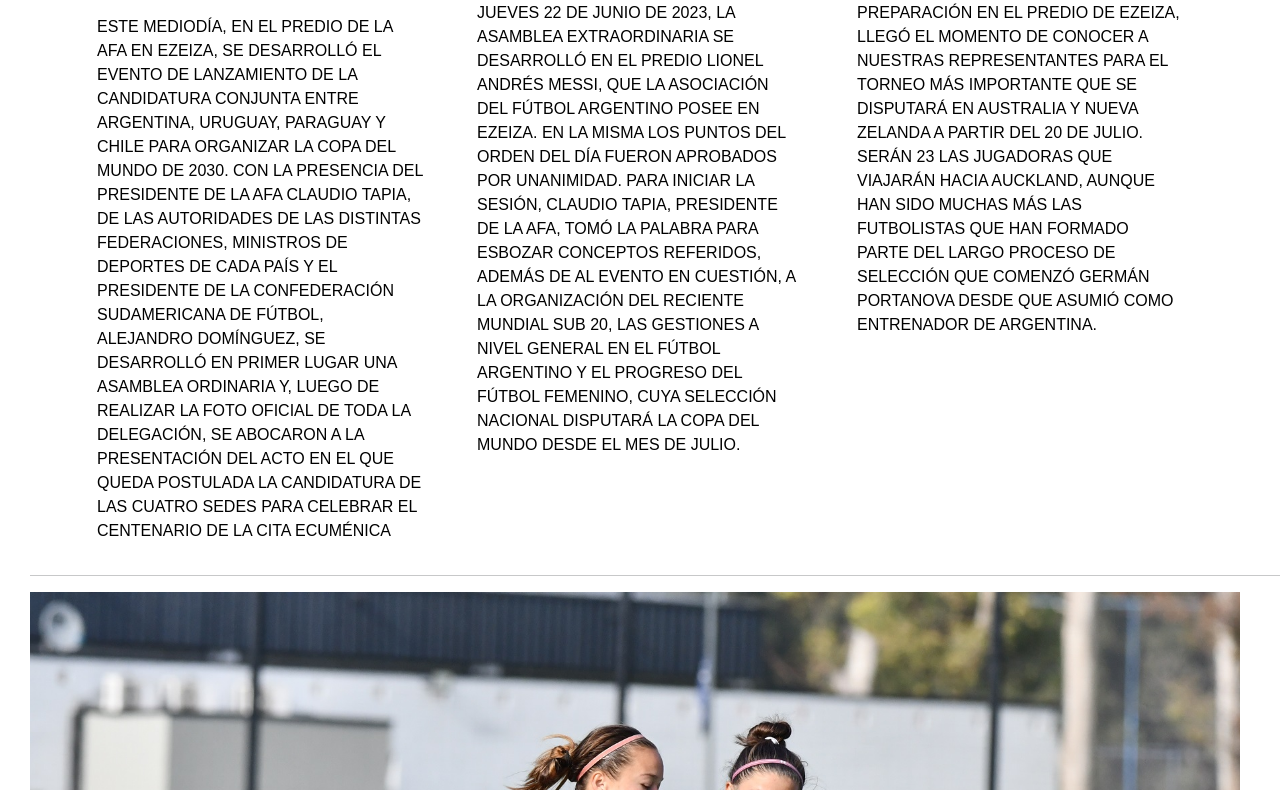
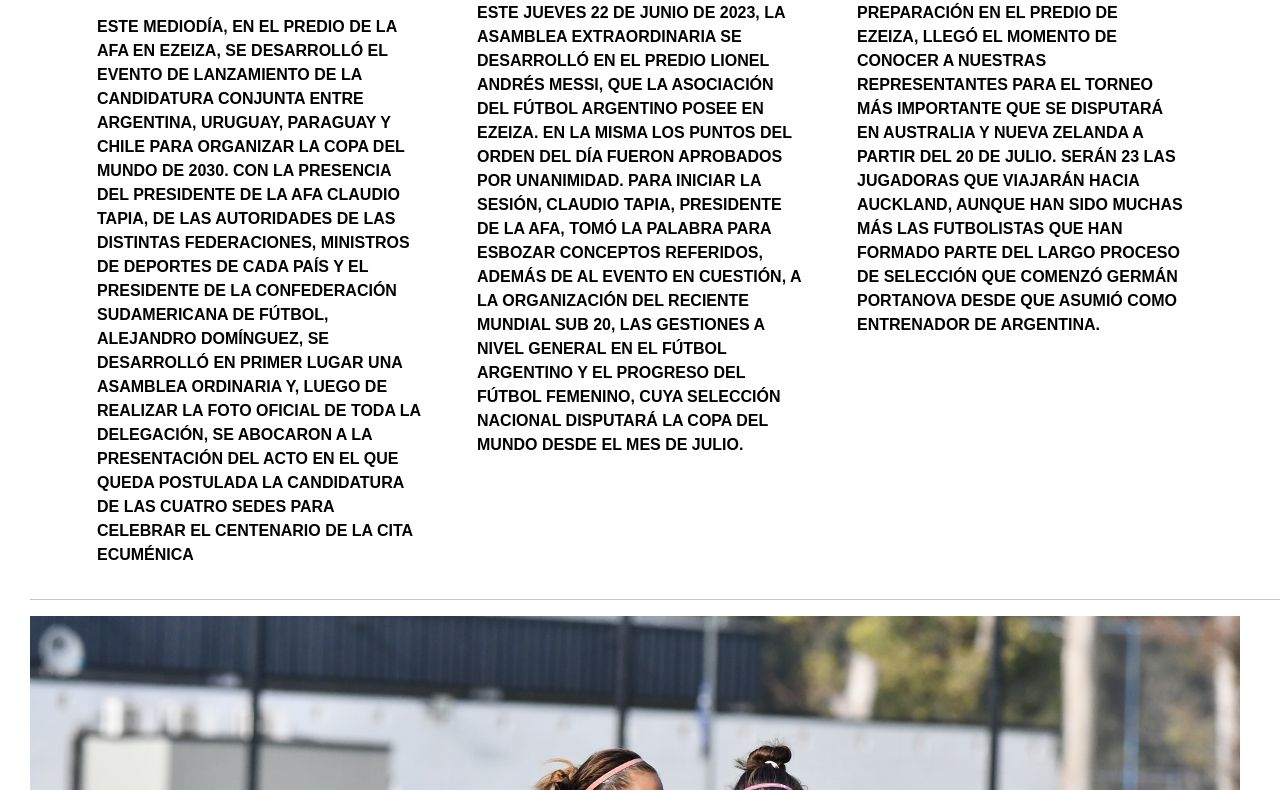
Before and after one commit to bere12345/Preentrega2Bereciartua, a plain HTML site: page index.html in a window 1280 px wide. Shown: the part 272-1062 px from the top of the page. Drawn offline with nearby package versions, Linux system fonts and the light colour scheme.

Commit message:
cambios en el index

```diff
--- a/index.html
+++ b/index.html
@@ -47,20 +47,20 @@
                 <div class="row">
                 <div class="col-md-4">
                     <h2> <span style="color: blue;">NOTICIAS DESTACADAS </span></h2>
-            <p>este mediodía, en el Predio de la AFA en Ezeiza, se desarrolló el evento de lanzamiento de la candidatura conjunta entre Argentina, Uruguay, Paraguay y Chile para organizar la Copa del Mundo de 2030. Con la presencia del Presidente de la AFA Claudio Tapia, de las autoridades de las distintas federaciones, ministros de deportes de cada país y el Presidente de la Confederación Sudamericana de Fútbol, Alejandro Domínguez, se desarrolló en primer lugar una Asamblea Ordinaria y, luego de realizar la foto oficial de toda la delegación, se abocaron a la presentación del acto en el que queda postulada la candidatura de las cuatro sedes para celebrar el centenario de la cita ecuménica</p>
+            <p> <strong> este mediodía, en el Predio de la AFA en Ezeiza, se desarrolló el evento de lanzamiento de la candidatura conjunta entre Argentina, Uruguay, Paraguay y Chile para organizar la Copa del Mundo de 2030. Con la presencia del Presidente de la AFA Claudio Tapia, de las autoridades de las distintas federaciones, ministros de deportes de cada país y el Presidente de la Confederación Sudamericana de Fútbol, Alejandro Domínguez, se desarrolló en primer lugar una Asamblea Ordinaria y, luego de realizar la foto oficial de toda la delegación, se abocaron a la presentación del acto en el que queda postulada la candidatura de las cuatro sedes para celebrar el centenario de la cita ecuménica </strong></p>
 
                 </div>
                 <div class="col-md-4">
                     <h2> <span style="color: blue;">MUNDIAL 2030</span></h2>
 
-                <p>tal como estaba pautada, para este jueves 22 de junio de 2023, la Asamblea Extraordinaria se desarrolló en el Predio Lionel Andrés Messi, que la Asociación del Fútbol Argentino posee en Ezeiza. En la misma los puntos del Orden del Día fueron aprobados por unanimidad.
+                <p> <strong>tal como estaba pautada, para este jueves 22 de junio de 2023, la Asamblea Extraordinaria se desarrolló en el Predio Lionel Andrés Messi, que la Asociación del Fútbol Argentino posee en Ezeiza. En la misma los puntos del Orden del Día fueron aprobados por unanimidad.
 
-                Para iniciar la sesión, Claudio Tapia, Presidente de la AFA, tomó la palabra para esbozar conceptos referidos, además de al evento en cuestión, a la organización del reciente Mundial Sub 20, las gestiones a nivel general en el fútbol argentino y el progreso del Fútbol Femenino, cuya Selección Nacional disputará la Copa del Mundo desde el mes de julio.</p>
+                Para iniciar la sesión, Claudio Tapia, Presidente de la AFA, tomó la palabra para esbozar conceptos referidos, además de al evento en cuestión, a la organización del reciente Mundial Sub 20, las gestiones a nivel general en el fútbol argentino y el progreso del Fútbol Femenino, cuya Selección Nacional disputará la Copa del Mundo desde el mes de julio.</strong></p>
                 </div>
 
                 <div class="col-md-4">
                     <h2> <span style="color: blue;">FUTBOL FEMENINO</span></h2>
-                    <p>uego de intensas semanas de preparación en el Predio de Ezeiza, llegó el momento de conocer a nuestras representantes para el torneo más importante que se disputará en Australia y Nueva Zelanda a partir del 20 de julio. Serán 23 las jugadoras que viajarán hacia Auckland, aunque han sido muchas más las futbolistas que han formado parte del largo proceso de selección que comenzó Germán Portanova desde que asumió como entrenador de Argentina.</p>
+                    <p> <strong>luego de intensas semanas de preparación en el Predio de Ezeiza, llegó el momento de conocer a nuestras representantes para el torneo más importante que se disputará en Australia y Nueva Zelanda a partir del 20 de julio. Serán 23 las jugadoras que viajarán hacia Auckland, aunque han sido muchas más las futbolistas que han formado parte del largo proceso de selección que comenzó Germán Portanova desde que asumió como entrenador de Argentina.</strong></p>
                 </div>
                 </div>
             </div>
```
